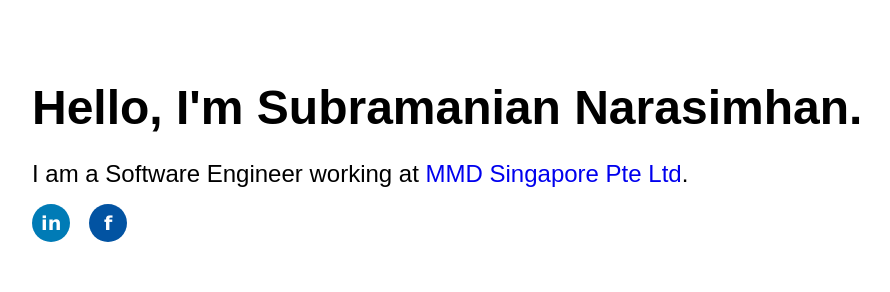
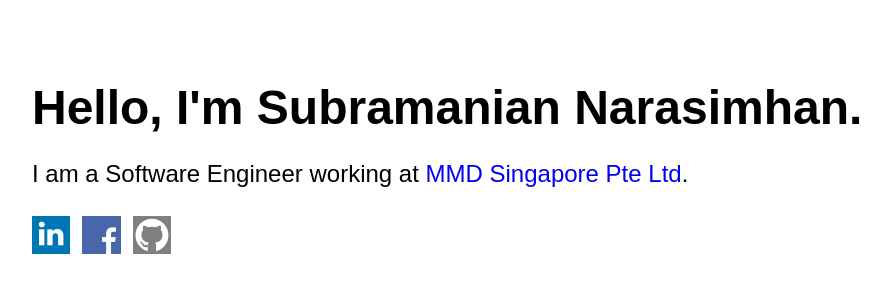
Before and after one commit to nsubramanian1984/nsubramanian.github.io, a plain HTML site: page index.html in a window 1280 px wide. Shown: the whole page, without its empty margins (40-930 px from the left). Drawn offline with Linux system fonts and the light colour scheme.

Commit message:
Usage of font awesome icons for brands.

```diff
--- a/index.html
+++ b/index.html
@@ -4,20 +4,25 @@
 <link rel="stylesheet" href="styles.css" type="text/css">
 <meta http-equiv="content-type" content="text/html; charset=utf-8">
 <meta name="viewport" content="width=device-width, initial-scale=1">
+<link rel="stylesheet" href="https://cdnjs.cloudflare.com/ajax/libs/font-awesome/4.7.0/css/font-awesome.min.css">
 
 <body>
 
     <h1>Hello, I'm Subramanian Narasimhan.</h1>
     <p>I am a Software Engineer working at <a href="http://www.mmd-p.com/">MMD Singapore Pte Ltd</a>.</p>
 
-    <p class="profile">
+    <div class="profile">
         <a href="https://www.linkedin.com/in/subramaniannarasimhan" alt="LinkedIn">
-            <div class="social_network linkedin"><span>in</span></div>
+            <div class="social_network linkedin"><i class="fa fa-linkedin"></i></div>
         </a>
         <a href="https://www.facebook.com/subramanian.narasimhan" alt="Facebook">
-            <div class="social_network facebook"><span>f</span></div>
+            <div class="social_network facebook"><i class="fa fa-facebook"></i></div>
         </a>
-    </p>
+        <a href="https://urulai.github.io" alt="GitHub">
+            <div class="social_network github"><i class="fa fa-github"></i></div>
+        </a>
+    </div>
+
 
 </body>
 
--- a/styles.css
+++ b/styles.css
@@ -54,10 +54,12 @@ ul {
     }
 }
 
+.profile {
+    display: flex;
+    margin-top: 1em;
+}
+
 .social_network {
-    border-radius: 0.8em;
-    background: black;
-    display: inline-block;
     height: 1.6em;
     margin-right: 0.5em;
     width: 1.6em;
@@ -65,16 +67,35 @@ ul {
 }
 
 .social_network.linkedin {
-    background: #007bb6;
+    background: #0077b5;
+}
+
+.social_network.github {
+    background: gray;
 }
 
 .social_network.facebook {
-    background: #0253a2;
+    background: #4867aa;
 }
 
-.social_network span {
+.social_network.linkedin i,
+.social_network.facebook i,
+.social_network.github i {
     color: white;
-    font-size: 0.8em;
-    font-weight: bolder;
-    font-family: Geneva, Verdana, sans-serif;
 }
+
+.social_network.github i {
+    color: white;
+    font-size: 1.6em;
+}
+
+.social_network.linkedin i {
+    padding-top: 0.15em;
+    font-size: 1.2em;
+}
+
+.social_network.facebook i {
+    padding-left: 0.5em;
+    padding-top: 0.4em;
+    font-size: 1.2em;
+}
```
